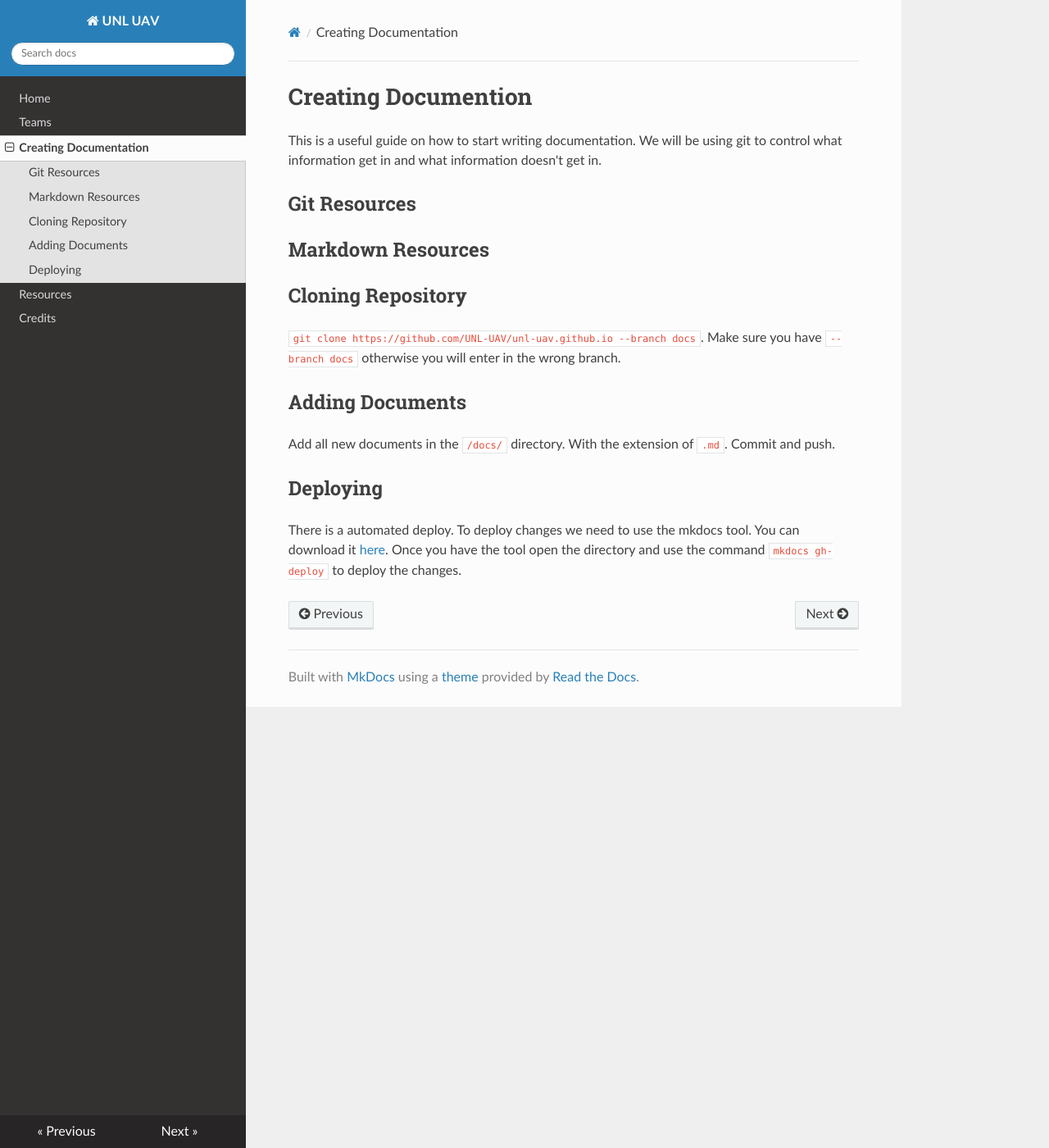
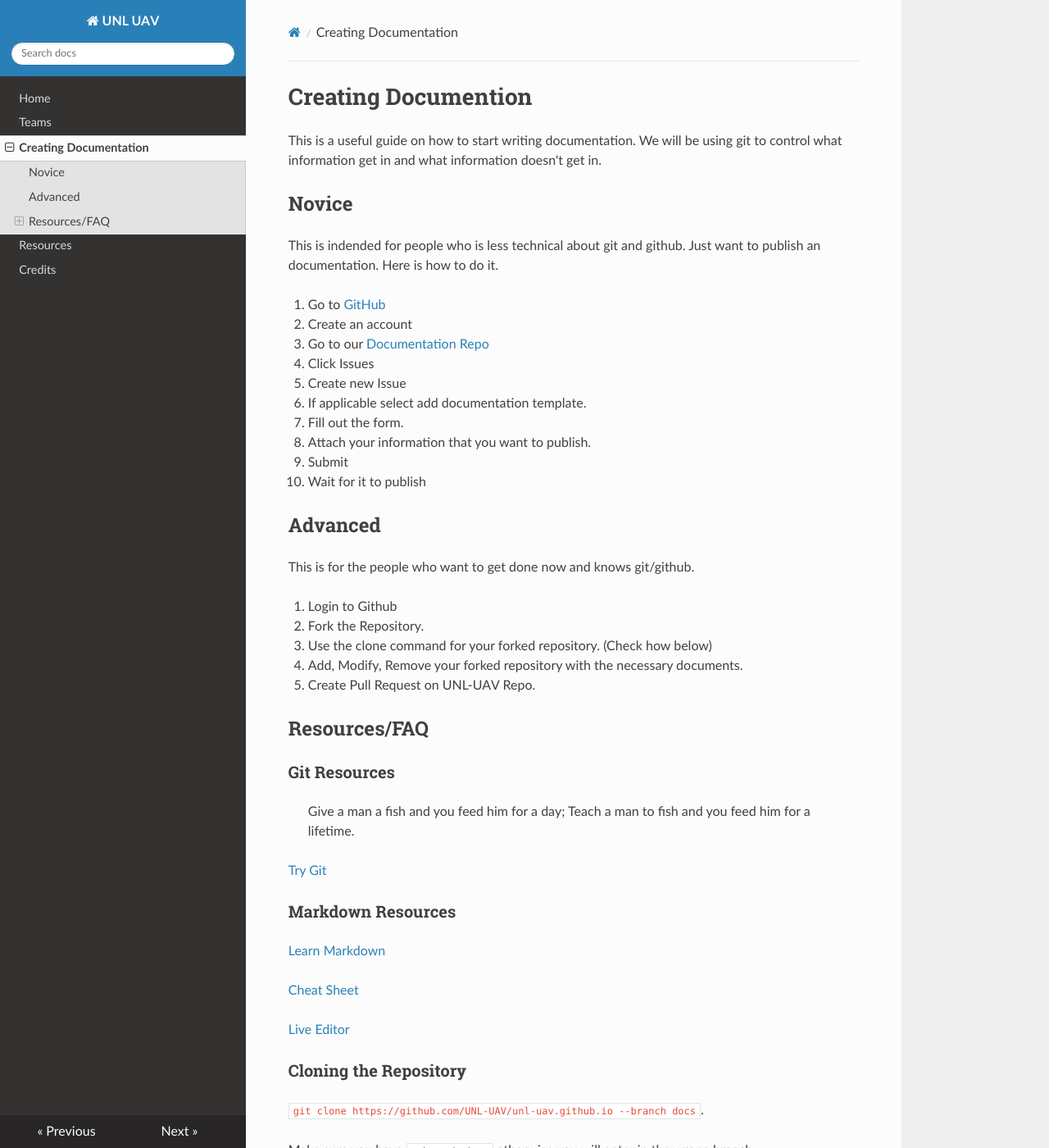
Before and after one commit to docquantum/unl-uav.github.io, an MkDocs documentation site: the page built from docs/creating_docs.md, in a window 1280 px wide and 1400 px high. Shown: the whole window at 82% size. Built offline with MkDocs 1.6.1, drawn with Linux system fonts in a browser that asks for light colours; nearby versions of some CDN libraries; some of the changed text lies outside the part shown.

Commit message:
Made Creating Docs Better

````diff
--- a/docs/creating_docs.md
+++ b/docs/creating_docs.md
@@ -2,16 +2,62 @@
 
 This is a useful guide on how to start writing documentation. We will be using git to control what information get in and what information doesn't get in.
 
-## Git Resources
+## Novice
+This is indended for people who is less technical about git and github. Just want to publish an documentation. Here is how to do it.
 
-## Markdown Resources
+1. Go to [GitHub](https://github.com)
+2. Create an account
+3. Go to our [Documentation Repo](https://github.com/UNL-UAV/unl-uav.github.io/)
+4. Click Issues
+5. Create new Issue
+6. If applicable select add documentation template.
+7. Fill out the form.
+8. Attach your information that you want to publish.
+9. Submit
+10. Wait for it to publish
 
-## Cloning Repository
-```git clone https://github.com/UNL-UAV/unl-uav.github.io --branch docs```. Make sure you have ```--branch docs``` otherwise you will enter in the wrong branch.
+## Advanced
+This is for the people who want to get done now and knows git/github.
 
-## Adding Documents
+1. Login to Github
+2. Fork the Repository.
+3. Use the clone command for your forked repository. (Check how below)
+4. Add, Modify, Remove your forked repository with the necessary documents.
+5. Create Pull Request on UNL-UAV Repo.
+
+## Resources/FAQ
+### Git Resources
+> Give a man a fish and you feed him for a day; Teach a man to fish and you feed him for a lifetime.
+
+[Try Git](https://try.github.io/)
+
+### Markdown Resources
+
+[Learn Markdown](https://www.markdowntutorial.com/)
+
+[Cheat Sheet](https://www.markdownguide.org/cheat-sheet/)
+
+[Live Editor](https://markdownlivepreview.com/)
+
+### Cloning the Repository
+```git clone https://github.com/UNL-UAV/unl-uav.github.io --branch docs```.
+
+Make sure you have ```--branch docs``` otherwise you will enter in the wrong branch.
+
+### Adding Documents
 Add all new documents in the ```/docs/``` directory. With the extension of ```.md```. Commit and push.
 
-## Deploying
-There is a automated deploy.
-To deploy changes we need to use the mkdocs tool. You can download it [here](https://www.mkdocs.org/). Once you have the tool open the directory and use the command ```mkdocs gh-deploy``` to deploy the changes.
+### Deploying
+Deploying to the website is as simple as pushing to the docs repository. It will take up to a minute for the website to load and refreash the cache. To bypass the cache you can press either key combination:
+
+```
+CTRL+R
+
+Command+R
+
+Shift+F5
+
+Shift+Reload Button
+
+CTRL+F5
+```
````
